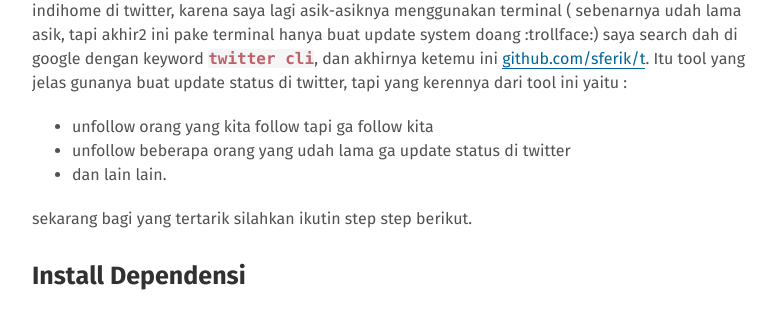
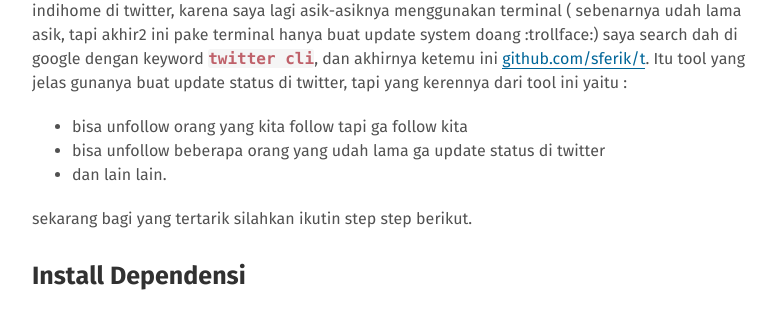
Before and after one commit to Arietux/arietux.github.com, a Jekyll site: the page built from _posts/2016-02-07-twitteran-dari-cli.md, in a window 1280 px wide and 900 px high, scrolled down 470 px. Shown: the part 143-452 px from the top of the window, without its empty margins (248-1031 px from the left). Built offline with Jekyll 4.4.1, drawn with Linux system fonts in a browser that asks for light colours; nearby versions of some CDN libraries; emoji names are drawn with the system emoji font; comment, search, counter and statistics services are not loaded.

Commit message:
update artikel :trollface:

```diff
--- a/_posts/2016-02-07-twitteran-dari-cli.md
+++ b/_posts/2016-02-07-twitteran-dari-cli.md
@@ -11,8 +11,8 @@ Balik ke topik utama, jadi setelah 2 hari ini saya berkutat dengan jekyll dan em
 
 Nah, permasalahannya muncul saat saya ingin mengajukan pertanyaan yang berkaitan dengan indihome di twitter, karena saya lagi asik-asiknya menggunakan terminal ( sebenarnya udah lama asik, tapi akhir2 ini pake terminal hanya buat update system doang :trollface:) saya search dah di google dengan keyword **`twitter cli`**, dan akhirnya ketemu ini [github.com/sferik/t](https://github.com/sferik/t). Itu tool yang jelas gunanya buat update status di twitter, tapi yang kerennya dari tool ini yaitu :
 
-* unfollow orang yang kita follow tapi ga follow kita
-* unfollow beberapa orang yang udah lama ga update status di twitter
+* bisa unfollow orang yang kita follow tapi ga follow kita
+* bisa unfollow beberapa orang yang udah lama ga update status di twitter
 * dan lain lain.
 
 sekarang bagi yang tertarik silahkan ikutin step step berikut.
```
